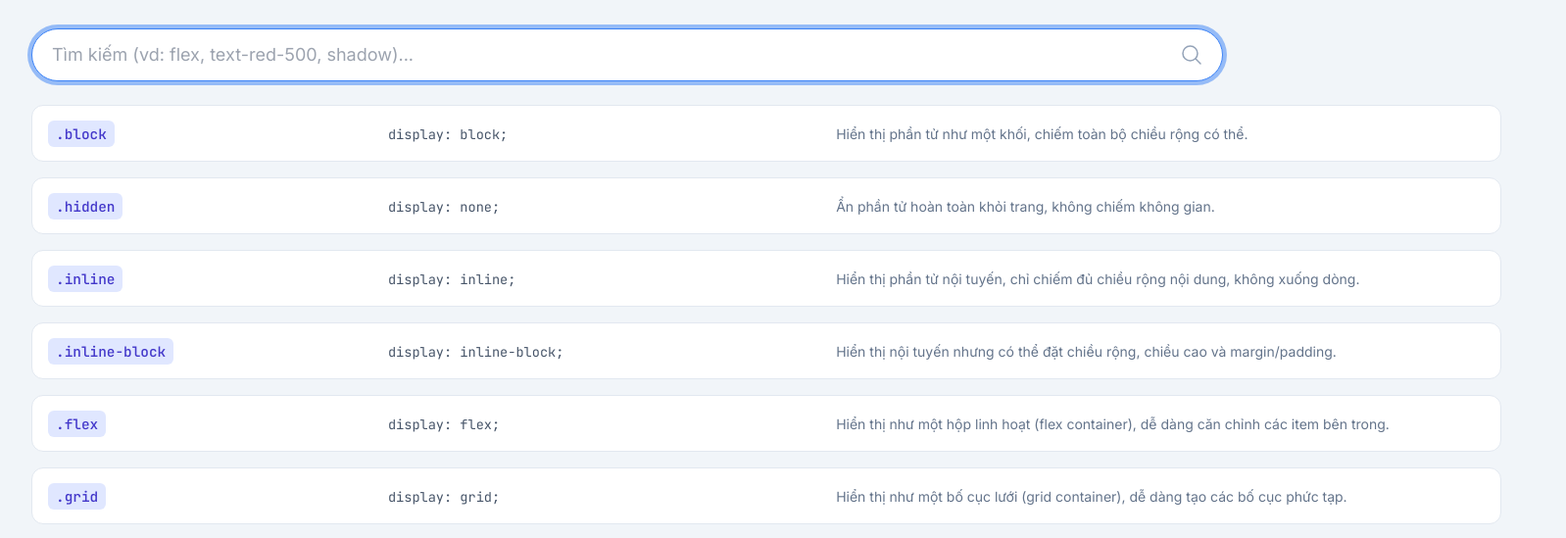
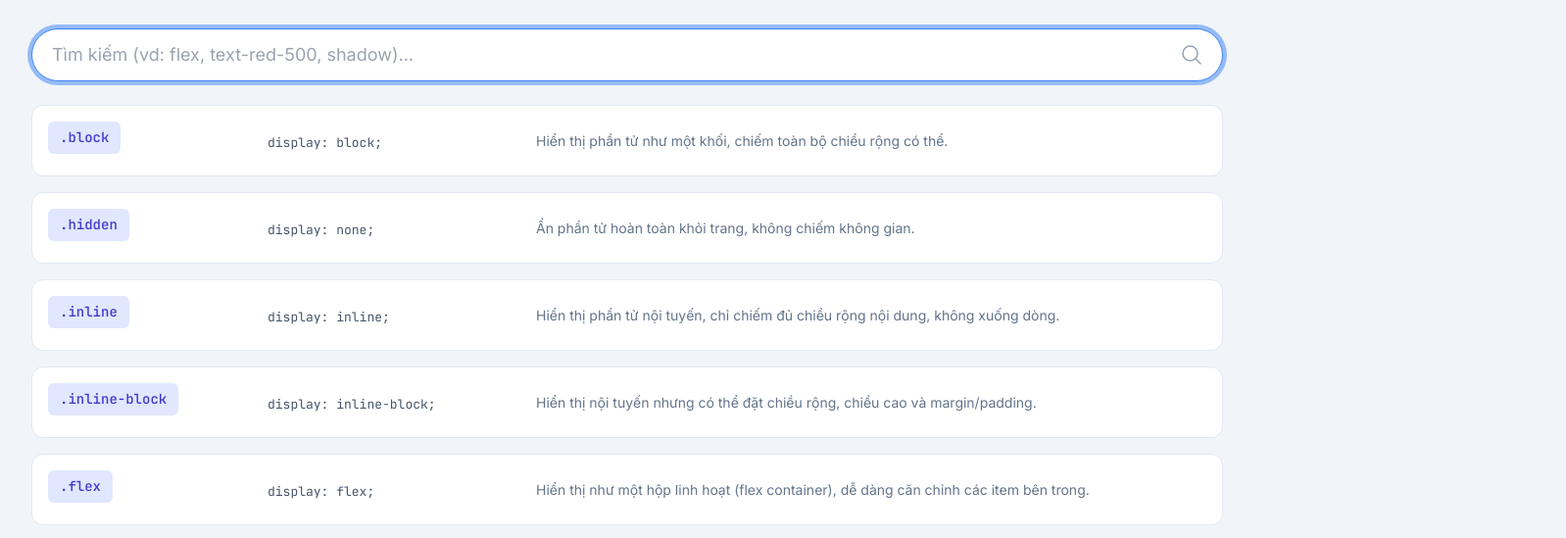
Before and after one commit to Law1235-cyber/Tra_cuu_tailwind, a plain HTML site: page index.html in a window 1280 px wide. Shown: the part 107-656 px from the top of the page at 98% size, 1598 px wide, since content can reach past the window. Drawn offline with nearby package versions, Linux system fonts and the light colour scheme.

Commit message:
update styles for result items and scrollbar

```diff
--- a/index.css
+++ b/index.css
@@ -1,6 +1,20 @@
 /* Using Inter font from Google Fonts */
+* {
+    margin: 0;
+    padding: 0;
+    box-sizing: border-box;
+}
+
+html, body {
+    height: 100%;
+    width: 100%;
+    color: black;
+}
+
 body {
     font-family: 'Inter', sans-serif;
+    font-size: 16px;
+    line-height: 1.5;
 }
 
 /* Custom scrollbar styles */
@@ -36,16 +50,25 @@ body {
     cursor: pointer;
     transition: all 0.2s ease-in-out;
     display: grid;
-    grid-template-columns: repeat(1, 1fr);
-    gap: 0.5rem;
-    max-width: 1500px;
+    grid-template-columns: 1fr;
+    gap: 0.75rem;
+    width: 100%;
+    min-height: 3.5rem;
 }
 
 @media (min-width: 640px) { /* sm breakpoint */
     .result-item {
-        grid-template-columns: 1.5fr 2fr 3fr;
+        grid-template-columns: 180px 200px 1fr;
         align-items: center;
         gap: 1rem;
+        min-height: auto;
+    }
+}
+
+@media (min-width: 1024px) { /* lg breakpoint */
+    .result-item {
+        grid-template-columns: 200px 250px 1fr;
+        gap: 1.5rem;
     }
 }
 
@@ -69,12 +92,14 @@ body {
     font-weight: 500;
     color: #4338ca; /* indigo-700 */
     background-color: #e0e7ff; /* indigo-100 */
-    padding: 0.25rem 0.5rem;
+    padding: 0.375rem 0.75rem;
     border-radius: 0.375rem; /* rounded-md */
-    font-size: 0.9rem;
+    font-size: 0.875rem;
     white-space: nowrap;
     overflow: hidden;
     text-overflow: ellipsis;
+    min-width: 0;
+    display: inline-block;
 }
 
 .dark .class-name {
@@ -85,10 +110,11 @@ body {
 .css-code {
     font-family: 'JetBrains Mono', monospace;
     color: #475569; /* slate-600 */
-    font-size: 0.85rem;
+    font-size: 0.8125rem;
     white-space: nowrap;
     overflow: hidden;
     text-overflow: ellipsis;
+    min-width: 0;
 }
 
 .dark .css-code {
@@ -98,6 +124,8 @@ body {
 .description-text {
     font-size: 0.875rem; /* text-sm */
     color: #64748b; /* slate-500 */
+    line-height: 1.5;
+    word-break: break-word;
 }
 
 .dark .description-text {
```
